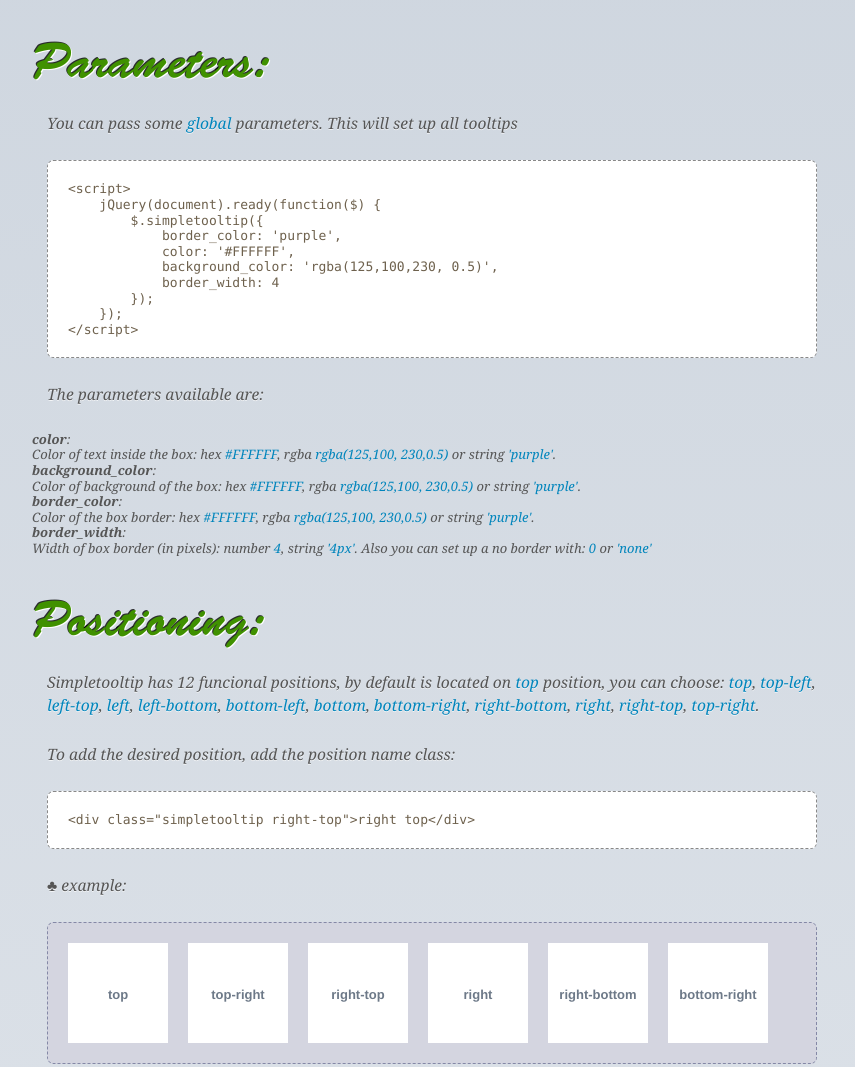
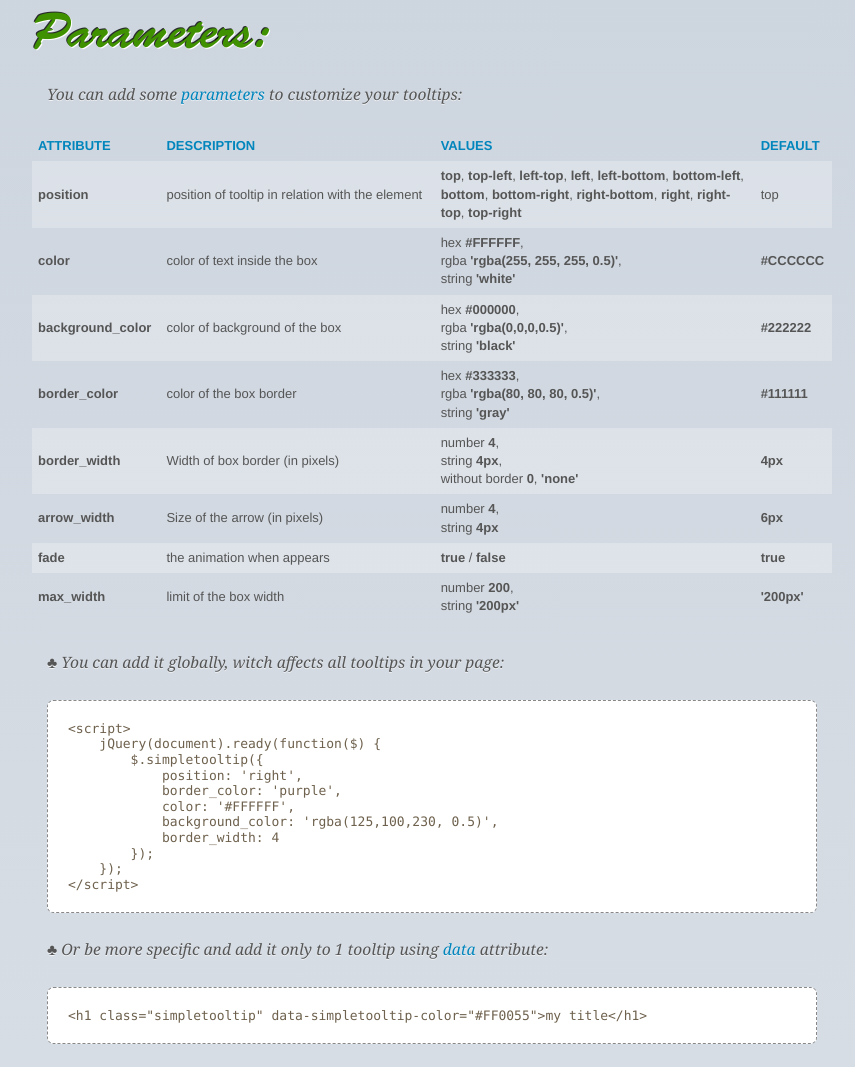
Before and after one commit to not-only-code/Simpletooltip, a website: page demo/index.html in a window 1280 px wide. Shown: the part 1656-2723 px from the top of the page, without its empty margins (208-1063 px from the left). Drawn offline with Linux system fonts and the light colour scheme.

Commit message:
Demo page updates

```diff
--- a/demo/css/demo.less
+++ b/demo/css/demo.less
@@ -111,7 +111,7 @@ code,
 	position: relative;
 	display: block;
 	padding: 20px;
-	font-family: 'Monospace';
+	font-family: 'Consolas', 'Lucida Console', 'Courier' !important;
 	border: 1px dashed #888;
 	background-color: white;
 	color: @code-text-color;
@@ -382,6 +382,44 @@ ul li {
 	margin-right: 20px;
 }
 
+
+/*------------- tables -------------*/
+
+.datasheet {
+  width: 100%;
+  font: normal 1em/1.4em Helvetica, Arial, Sans-serif;
+  border-collapse: collapse;
+  vertical-align: middle;
+  border-spacing: 0;
+  margin-bottom: 30px;
+}
+
+.datasheet strong {
+  font-style: normal;
+}
+
+.datasheet th,
+.datasheet td {
+  text-align: left;
+  padding: 6px;
+  vertical-align: middle;
+}
+
+.datasheet th.values,
+.datasheet td.values {
+  width: 40%;
+}
+
+.datasheet th {
+  color: #0085bc;
+  text-transform: uppercase;
+  font-weight: bold;
+}
+
+.datasheet tr:nth-child(odd) td {
+  background-color: rgba(255, 255, 255, 0.25);
+}
+
 /* -------- examples  ------- */
 
 .example .small-area {
--- a/demo/index.html
+++ b/demo/index.html
@@ -28,9 +28,7 @@
 		jQuery(document).ready(function($) {
 			$.simpletooltip({
 				background_color: 'rgba(0,0,0,0.8)',
-				color: 'white',
-				border_width: 'none',
-				fade: false
+				color: 'white'
 			});
 		});
 	</script>
@@ -40,7 +38,7 @@
 <body>
 	<div id="header">
 		<div class="wrapper">
-			<h1 class="simpletooltip right" title="Just works! cool :)" data-simpletooltip-background-color="#002288" data-simpletooltip-border-color="#FF00CC">Simpletooltip</h1>
+			<h1 class="simpletooltip" title="Just works! cool :)" data-simpletooltip-position="right" data-simpletooltip-theme="white">Simpletooltip</h1>
 			<a href="http://jquery.org/" class="jquery" target="_blank"><img src="images/jquery.png" width="120"/></a>
 		</div>
 	</div>
@@ -59,13 +57,12 @@
 			<h2><a name="features" href="#features">Features:</a></h2>
 
 			<ul>
-				<li>Jquery based</li>
-				<li>Minimal configuration</li>
-				<li>12 functional positions</li>
-				<li>Customizable: colors, border and size</li>
-				<li>Use "title" attribute</li>
-				<li>Cross-browser</li>
-				<li>Lightweight: 5Kb</li>
+                <li>Minimal configuration</li>
+                <li>no extra html structures, use "title" attribute</li>
+                <li>12 functional positions</li>
+                <li>highly customizable: parameters and themes</li>
+                <li>cross-browser</li>
+                <li>lightweight, less than 5Kb</li>
 			</ul>
 
 			<!--
@@ -106,27 +103,111 @@
 				<h1 class="simpletooltip" title="Simple tooltip text">Simple text</h1>&nbsp;&nbsp;&nbsp;&nbsp;&nbsp;&nbsp;
 				<h1 class="simpletooltip" title="list options:<br /><ul><li>first option</li><li>second option</li><li>third option</li></ul>">Lists</h1>&nbsp;&nbsp;&nbsp;&nbsp;&nbsp;&nbsp;
 				<h1 class="simpletooltip" title="<img src='images/landmarkup-icon.png' width='100' height='100' />">Images</h1>&nbsp;&nbsp;&nbsp;&nbsp;&nbsp;&nbsp;
-				<h1 class="simpletooltip" title="<h4 style='margin-bottom: 0px'>Simpletooltip</h4>">Custom fonts</h1>&nbsp;&nbsp;&nbsp;&nbsp;&nbsp;&nbsp;
+				<h1 class="simpletooltip" title="<h4 style='margin-bottom: 0px'>Weah!</h4>">Custom fonts</h1>&nbsp;&nbsp;&nbsp;&nbsp;&nbsp;&nbsp;
 			</div>
 		</div>
 
 		<div class="article parameters">
 			<h2><a name="parameters" href="#parameters">Parameters:</a></h2>
-			<p>You can pass some <em>global</em> parameters. This will set up all tooltips</p>
-			<code>
-				&lt;script&gt;<br />&nbsp;&nbsp;&nbsp;&nbsp;jQuery(document).ready(function($) {<br />&nbsp;&nbsp;&nbsp;&nbsp;&nbsp;&nbsp;&nbsp;&nbsp;$.simpletooltip({<br>&nbsp;&nbsp;&nbsp;&nbsp;&nbsp;&nbsp;&nbsp;&nbsp;&nbsp;&nbsp;&nbsp;&nbsp;border_color: 'purple',<br>&nbsp;&nbsp;&nbsp;&nbsp;&nbsp;&nbsp;&nbsp;&nbsp;&nbsp;&nbsp;&nbsp;&nbsp;color: '#FFFFFF',<br>&nbsp;&nbsp;&nbsp;&nbsp;&nbsp;&nbsp;&nbsp;&nbsp;&nbsp;&nbsp;&nbsp;&nbsp;background_color: 'rgba(125,100,230, 0.5)',<br>&nbsp;&nbsp;&nbsp;&nbsp;&nbsp;&nbsp;&nbsp;&nbsp;&nbsp;&nbsp;&nbsp;&nbsp;border_width: 4<br />&nbsp;&nbsp;&nbsp;&nbsp;&nbsp;&nbsp;&nbsp;&nbsp;});<br />&nbsp;&nbsp;&nbsp;&nbsp;});<br />&lt;/script&gt;
-			</code>
-			<p>The parameters available are:</p>
-			<dl>
-				<dt><strong>color</strong>:</dt>
-				<dd>Color of text inside the box: hex <em>#FFFFFF</em>, rgba <em>rgba(125,100, 230,0.5)</em> or string <em>'purple'</em>.</dd>
-				<dt><strong>background_color</strong>:</dt>
-				<dd>Color of background of the box: hex <em>#FFFFFF</em>, rgba <em>rgba(125,100, 230,0.5)</em> or string <em>'purple'</em>.</dd>
-				<dt><strong>border_color</strong>:</dt>
-				<dd>Color of the box border: hex <em>#FFFFFF</em>, rgba <em>rgba(125,100, 230,0.5)</em> or string <em>'purple'</em>.</dd>
-				<dt><strong>border_width</strong>:</dt>
-				<dd>Width of box border (in pixels): number <em>4</em>, string <em>'4px'</em>. Also you can set up a no border with: <em>0</em> or <em>'none'</em></dd>
-			</dl>
+			<p>You can add some <em>parameters</em> to customize your tooltips:</p>
+
+            <table class="datasheet">
+                <thead>
+                    <tr>
+                        <th>attribute</th>
+                        <th>description</th>
+                        <th class="values">values</th>
+                        <th>default</th>
+                    </tr>
+                </thead>
+                <tbody>
+                    <tr>
+                        <td><strong>position</strong></td>
+                        <td>position of tooltip in relation with the element</td>
+                        <td class="values">
+                            <strong>top</strong>, <strong>top-left</strong>, <strong>left-top</strong>, <strong>left</strong>, <strong>left-bottom</strong>, <strong>bottom-left</strong>, <strong>bottom</strong>, <strong>bottom-right</strong>, <strong>right-bottom</strong>, <strong>right</strong>, <strong>right-top</strong>, <strong>top-right</strong>
+                        </td>
+                        <td>top</td>
+
+                    </tr>
+                    <tr>
+                        <td><strong>color</strong></td>
+                        <td>color of text inside the box</td>
+                        <td class="values">
+                            hex <strong>#FFFFFF</strong>,<br>
+                            rgba <strong>'rgba(255, 255, 255, 0.5)'</strong>,<br>
+                            string <strong>'white'</strong>
+                        </td>
+                        <td><strong>#CCCCCC</strong></td>
+                    </tr>
+                    <tr>
+                        <td><strong>background_color</strong></td>
+                        <td>color of background of the box</td>
+                        <td class="values">
+                            hex <strong>#000000</strong>,<br>
+                            rgba <strong>'rgba(0,0,0,0.5)'</strong>,<br>
+                            string <strong>'black'</strong>
+                        </td>
+                        <td><strong>#222222</strong></td>
+                    </tr>
+                    <tr>
+                        <td><strong>border_color</strong></td>
+                        <td>color of the box border</td>
+                        <td class="values">
+                            hex <strong>#333333</strong>,<br>
+                            rgba <strong>'rgba(80, 80, 80, 0.5)'</strong>,<br>
+                            string <strong>'gray'</strong>
+                        </td>
+                        <td><strong>#111111</strong></td>
+
+                    </tr>
+                    <tr>
+                        <td><strong>border_width</strong></td>
+                        <td>Width of box border (in pixels)</td>
+                        <td class="values">
+                            number <strong>4</strong>,<br>
+                            string <strong>4px</strong>,<br>
+                            without border <strong>0</strong>, <strong>'none'</strong>
+                        </td>
+                        <td><strong>4px</strong></td>
+                    </tr>
+                    <tr>
+                        <td><strong>arrow_width</strong></td>
+                        <td>Size of the arrow (in pixels)</td>
+                        <td class="values">
+                            number <strong>4</strong>,<br>
+                            string <strong>4px</strong>
+                        </td>
+                        <td><strong>6px</strong></td>
+                    </tr>
+                    <tr>
+                        <td><strong>fade</strong></td>
+                        <td>the animation when appears</td>
+                        <td class="values">
+                            <strong>true</strong> / <strong>false</strong>
+                        </td>
+                        <td><strong>true</strong></td>
+                    </tr>
+                    <tr>
+                        <td><strong>max_width</strong></td>
+                        <td>limit of the box width</td>
+                        <td class="values">
+                            number <strong>200</strong>,<br>
+                            string <strong>'200px'</strong>
+                        </td>
+                        <td><strong>'200px'</strong></td>
+                    </tr>
+
+                </tbody>
+            </table>
+			<p>&clubs; You can add it globally, witch affects all tooltips in your page:</p>
+            <code>
+                &lt;script&gt;<br />&nbsp;&nbsp;&nbsp;&nbsp;jQuery(document).ready(function($) {<br />&nbsp;&nbsp;&nbsp;&nbsp;&nbsp;&nbsp;&nbsp;&nbsp;$.simpletooltip({<br>&nbsp;&nbsp;&nbsp;&nbsp;&nbsp;&nbsp;&nbsp;&nbsp;&nbsp;&nbsp;&nbsp;&nbsp;position: 'right',<br>&nbsp;&nbsp;&nbsp;&nbsp;&nbsp;&nbsp;&nbsp;&nbsp;&nbsp;&nbsp;&nbsp;&nbsp;border_color: 'purple',<br>&nbsp;&nbsp;&nbsp;&nbsp;&nbsp;&nbsp;&nbsp;&nbsp;&nbsp;&nbsp;&nbsp;&nbsp;color: '#FFFFFF',<br>&nbsp;&nbsp;&nbsp;&nbsp;&nbsp;&nbsp;&nbsp;&nbsp;&nbsp;&nbsp;&nbsp;&nbsp;background_color: 'rgba(125,100,230, 0.5)',<br>&nbsp;&nbsp;&nbsp;&nbsp;&nbsp;&nbsp;&nbsp;&nbsp;&nbsp;&nbsp;&nbsp;&nbsp;border_width: 4<br />&nbsp;&nbsp;&nbsp;&nbsp;&nbsp;&nbsp;&nbsp;&nbsp;});<br />&nbsp;&nbsp;&nbsp;&nbsp;});<br />&lt;/script&gt;
+            </code>
+            <p>&clubs; Or be more specific and add it only to 1 tooltip using <em>data</em> attribute:</p>
+            <code>
+                &lt;h1 class=&quot;simpletooltip&quot; data-simpletooltip-color=&quot;#FF0055&quot;&gt;my title&lt;/h1&gt;
+            </code>
 		</div>
 
 		<div class="article">
@@ -136,49 +217,49 @@
 			<p>To add the desired position, add the position name class:</p>
 
 			<code>
-				&lt;div class=&quot;simpletooltip right-top&quot;&gt;right top&lt;/div&gt;
+				&lt;div class=&quot;simpletooltip&quot; data-simpletooltip-position=&quot;right-top&quot;&gt;right top&lt;/div&gt;
 			</code>
 
 			<p>&clubs; example:</p>
 
 			<div class="example">
-				<div class="small-area simpletooltip top" title="located on right and top">top</div>
-				<div class="small-area simpletooltip top-right" title="located on right and top">top-right</div>
-				<div class="small-area simpletooltip right-top" title="located on right and top">right-top</div>
-				<div class="small-area simpletooltip right" title="located on right and top">right</div>
-				<div class="small-area simpletooltip right-bottom" title="located on right and top">right-bottom</div>
-				<div class="small-area simpletooltip bottom-right last-child" title="located on right and top">bottom-right</div>
+				<div class="small-area simpletooltip" data-simpletooltip-position="top" title="located on top">top</div>
+				<div class="small-area simpletooltip" data-simpletooltip-position="top-right" title="located on top and right">top-right</div>
+				<div class="small-area simpletooltip" data-simpletooltip-position="right-top" title="located on right and top">right-top</div>
+				<div class="small-area simpletooltip" data-simpletooltip-position="right" title="located on right">right</div>
+				<div class="small-area simpletooltip" data-simpletooltip-position="right-bottom" title="located on right and bottom">right-bottom</div>
+				<div class="small-area simpletooltip" data-simpletooltip-position="bottom-right" title="located on bottom and right">bottom-right</div>
 			</div>
 
 			<div class="example">
-				<div class="small-area simpletooltip bottom" title="located on right and top">bottom</div>
-				<div class="small-area simpletooltip bottom-left" title="located on right and top">bottom-left</div>
-				<div class="small-area simpletooltip left-bottom" title="located on right and top">left-bottom</div>
-				<div class="small-area simpletooltip left" title="located on right and top">left</div>
-				<div class="small-area simpletooltip left-top" title="located on top and left">left-top</div>
-				<div class="small-area simpletooltip top-left last-child" title="located on top and left">top-left</div>
+				<div class="small-area simpletooltip" data-simpletooltip-position="bottom" title="located on bottom">bottom</div>
+				<div class="small-area simpletooltip" data-simpletooltip-position="bottom-left" title="located on bottom and left">bottom-left</div>
+				<div class="small-area simpletooltip" data-simpletooltip-position="left-bottom" title="located on left and bottom">left-bottom</div>
+				<div class="small-area simpletooltip" data-simpletooltip-position="left" title="located on left">left</div>
+				<div class="small-area simpletooltip" data-simpletooltip-position="left-top" title="located on left and top">left-top</div>
+				<div class="small-area simpletooltip" data-simpletooltip-position="top-left" title="located on top and left">top-left</div>
 			</div>
 
 		</div>
 
 		<div class="article">
 
-			<h2><a name="color-themes" href="#color-themes">Color themes:</a></h2>
+			<h2><a name="color-themes" href="#color-themes">Themes (default configurations)</a></h2>
 
 			<p>Simpletooltip has 4 color themes, the default theme is <em>seablue</em>, you can choose: <em>seablue</em>, <em>pastelblue</em>, <em>darkgray</em>, <em>lightgray</em>.</p>
 
 			<p>To add the desired theme, add the theme name class:</p>
 			<code>
-				&lt;img src=&quot;images/themesample-seablue.png&quot; class=&quot;simpletooltip seablue&quot; title=&quot;Seablue Theme&quot;  /&gt;
+				&lt;img src=&quot;images/themesample-seablue.png&quot; class=&quot;simpletooltip&quot; data-simpletooltip-theme=&quot;blue&quot; title=&quot;Seablue Theme&quot;  /&gt;
 			</code>
 
 			<p>&clubs; example:</p>
 
 			<div class="example">
-				<img src="images/themesample-seablue.png" class="simpletooltip" title="Seablue Theme" style="background-color:#e8f3f6"/>
-				<img src="images/themesample-pastelblue.png" class="simpletooltip pastelblue" title="Pastelblue Theme" style="background-color:#6d7988"/>
-				<img src="images/themesample-darkgray.png" class="simpletooltip darkgray" title="Darkgray Theme" style="background-color: #9da281"/>
-				<img src="images/themesample-lightgray.png" class="simpletooltip lightgray" title="Lightgray Theme" style="background-color: #00619e; margin-right:0"/>
+				<img src="images/themesample-seablue.png" class="simpletooltip" title="Theme: blue" data-simpletooltip-theme="blue" style="background-color:#e8f3f6"/>
+				<img src="images/themesample-pastelblue.png" class="simpletooltip" title="Theme: white" data-simpletooltip-theme="white" style="background-color:#6d7988"/>
+				<img src="images/themesample-darkgray.png" class="simpletooltip" title="Theme: dark" data-simpletooltip-theme="dark" style="background-color: #9da281"/>
+				<img src="images/themesample-lightgray.png" class="simpletooltip" title="Theme: gray" data-simpletooltip-theme="gray" style="background-color: #00619e; margin-right:0"/>
 			</div>
 
 		</div>
```
Also changed, not shown: demo/css/demo.css.
